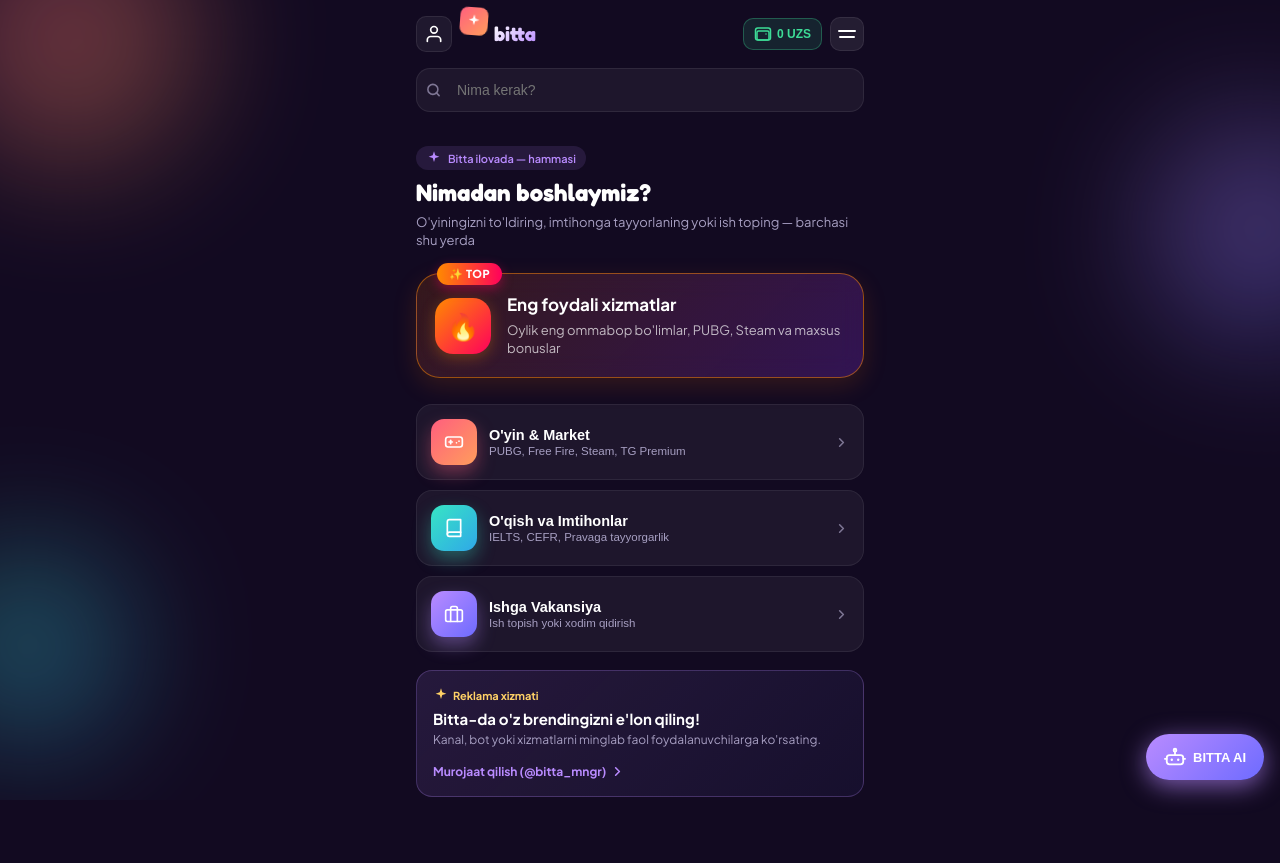
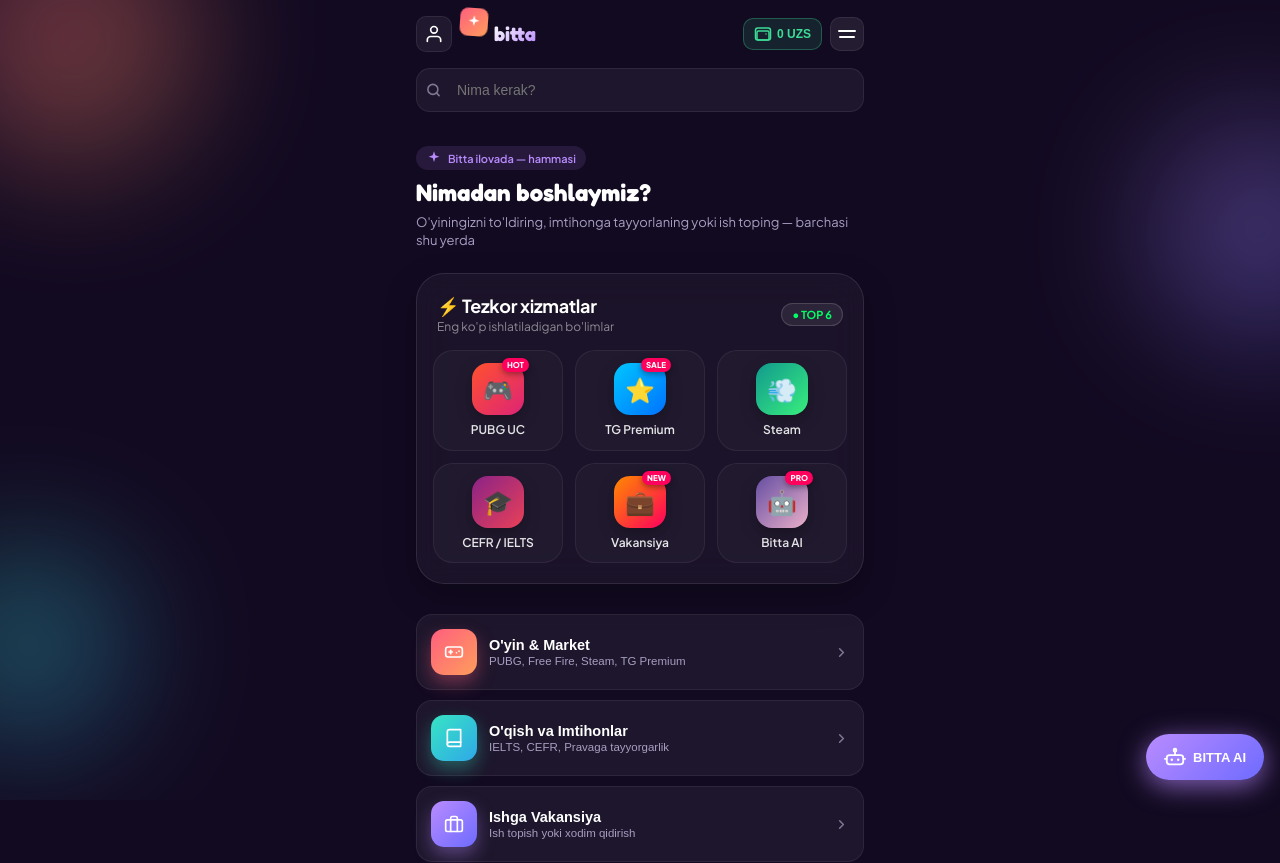
Before and after one commit to m1fne/BITTA-UI, a Next.js app: page / in a window 1280 px wide. Shown: the top 863 px of the page. Built offline with nearby package versions, Linux system fonts and the light colour scheme.

Commit message:
mini upgrade

```diff
--- a/app/TopSection.tsx
+++ b/app/TopSection.tsx
@@ -1,90 +1,137 @@
 "use client";
 import React from 'react';
 
-// Тексты на латинице
-const TOP_DATA = {
-  badge: "✨ TOP",
-  title: "Eng foydali xizmatlar",
-  description: "Oylik eng ommabop bo'limlar, PUBG, Steam va maxsus bonuslar",
-  icon: "🔥",
-  link: "#"
-};
+// Список сервисов-кубиков (как приложения на смартфоне)
+const APPS = [
+  { id: 'pubg', title: 'PUBG UC', icon: '🎮', bg: 'linear-gradient(135deg, #FF512F 0%, #DD2476 100%)', badge: 'HOT' },
+  { id: 'tg', title: 'TG Premium', icon: '⭐', bg: 'linear-gradient(135deg, #00c6ff 0%, #0072ff 100%)', badge: 'SALE' },
+  { id: 'steam', title: 'Steam', icon: '💨', bg: 'linear-gradient(135deg, #11998e 0%, #38ef7d 100%)', badge: '' },
+  { id: 'cefr', title: 'CEFR / IELTS', icon: '🎓', bg: 'linear-gradient(135deg, #8A2387 0%, #E94057 100%)', badge: '' },
+  { id: 'jobs', title: 'Vakansiya', icon: '💼', bg: 'linear-gradient(135deg, #FF8A00 0%, #FF005C 100%)', badge: 'NEW' },
+  { id: 'ai', title: 'Bitta AI', icon: '🤖', bg: 'linear-gradient(135deg, #654ea3 0%, #eaafc8 100%)', badge: 'PRO' },
+];
 
 export default function TopSection() {
   return (
-    <div style={styles.card} onClick={() => console.log('Top clicked')}>
-      <div style={styles.badge}>{TOP_DATA.badge}</div>
-      <div style={styles.content}>
-        <div style={styles.iconBox}>
-          <span style={styles.icon}>{TOP_DATA.icon}</span>
+    <div style={styles.board}>
+      {/* Шапка доски */}
+      <div style={styles.header}>
+        <div>
+          <h2 style={styles.title}>⚡ Tezkor xizmatlar</h2>
+          <p style={styles.subtitle}>Eng ko'p ishlatiladigan bo'limlar</p>
         </div>
-        <div style={styles.info}>
-          <h3 style={styles.title}>{TOP_DATA.title}</h3>
-          <p style={styles.desc}>{TOP_DATA.description}</p>
-        </div>
+        <div style={styles.liveBadge}>● TOP 6</div>
+      </div>
+
+      {/* Сетка кубиков (Grid 3x2) */}
+      <div style={styles.grid}>
+        {APPS.map((app) => (
+          <div
+            key={app.id}
+            style={styles.appCard}
+            onClick={() => console.log('Open:', app.title)}
+          >
+            <div style={{ ...styles.iconBox, background: app.bg }}>
+              <span style={styles.icon}>{app.icon}</span>
+              {app.badge && <span style={styles.appBadge}>{app.badge}</span>}
+            </div>
+            <span style={styles.appTitle}>{app.title}</span>
+          </div>
+        ))}
       </div>
     </div>
   );
 }
 
 const styles: { [key: string]: React.CSSProperties } = {
-  card: {
-    position: 'relative',
-    background: 'linear-gradient(135deg, rgba(255, 107, 0, 0.15) 0%, rgba(147, 51, 234, 0.25) 100%)',
-    border: '1px solid rgba(255, 138, 0, 0.5)',
-    borderRadius: '24px',
-    padding: '20px 18px', // Увеличили отступы, чтобы карточка стала выше и квадратнее
+  board: {
+    background: 'rgba(255, 255, 255, 0.04)',
+    border: '1px solid rgba(255, 255, 255, 0.1)',
+    borderRadius: '28px',
+    padding: '20px 16px',
+    marginBottom: '20px',
+    backdropFilter: 'blur(16px)',
+    boxShadow: '0 12px 32px rgba(0, 0, 0, 0.25)',
+  },
+  header: {
+    display: 'flex',
+    justifyContent: 'space-between',
+    alignItems: 'center',
     marginBottom: '16px',
-    backdropFilter: 'blur(12px)',
+    padding: '0 4px',
+  },
+  title: {
+    color: '#ffffff',
+    fontSize: '18px',
+    fontWeight: 700,
+    margin: 0,
+    letterSpacing: '-0.3px',
+  },
+  subtitle: {
+    color: 'rgba(255, 255, 255, 0.5)',
+    fontSize: '12px',
+    margin: '2px 0 0 0',
+  },
+  liveBadge: {
+    background: 'rgba(255, 255, 255, 0.08)',
+    border: '1px solid rgba(255, 255, 255, 0.15)',
+    color: '#00FF66',
+    fontSize: '11px',
+    fontWeight: 700,
+    padding: '4px 10px',
+    borderRadius: '20px',
+  },
+  grid: {
+    display: 'grid',
+    gridTemplateColumns: 'repeat(3, 1fr)', // 3 кубика в ряд
+    gap: '12px',
+  },
+  appCard: {
+    display: 'flex',
+    flexDirection: 'column',
+    alignItems: 'center',
+    background: 'rgba(255, 255, 255, 0.03)',
+    border: '1px solid rgba(255, 255, 255, 0.06)',
+    borderRadius: '20px',
+    padding: '12px 8px',
     cursor: 'pointer',
-    boxShadow: '0 8px 24px rgba(255, 107, 0, 0.15)'
-  },
-  badge: {
-    position: 'absolute',
-    top: '-11px',
-    left: '20px',
-    background: 'linear-gradient(90deg, #FF8A00 0%, #FF005C 100%)',
-    color: '#ffffff',
-    fontSize: '11px',
-    fontWeight: 800,
-    padding: '4px 12px',
-    borderRadius: '14px',
-    letterSpacing: '0.6px',
-    boxShadow: '0 4px 12px rgba(255, 0, 92, 0.4)'
-  },
-  content: {
-    display: 'flex',
-    alignItems: 'center',
-    gap: '16px'
+    transition: 'transform 0.15s ease, background 0.15s ease',
   },
   iconBox: {
-    width: '56px', // Более крупный квадратный блок под иконку
-    height: '56px',
-    background: 'linear-gradient(135deg, #FF8A00 0%, #FF005C 100%)',
-    borderRadius: '18px',
+    position: 'relative',
+    width: '52px',
+    height: '52px',
+    borderRadius: '16px', // Форма иконки приложения iOS
     display: 'flex',
     alignItems: 'center',
     justifyContent: 'center',
-    flexShrink: 0,
-    boxShadow: '0 4px 15px rgba(255, 138, 0, 0.3)'
+    marginBottom: '8px',
+    boxShadow: '0 6px 16px rgba(0, 0, 0, 0.3)',
   },
   icon: {
-    fontSize: '26px'
+    fontSize: '24px',
   },
-  info: {
-    flexGrow: 1
+  appBadge: {
+    position: 'absolute',
+    top: '-5px',
+    right: '-5px',
+    background: '#FF005C',
+    color: '#fff',
+    fontSize: '8px',
+    fontWeight: 900,
+    padding: '2px 5px',
+    borderRadius: '8px',
+    boxShadow: '0 2px 6px rgba(0,0,0,0.4)',
   },
-  title: {
-    color: '#ffffff',
-    fontSize: '17px',
-    fontWeight: 700,
-    margin: '0 0 6px 0',
-    lineHeight: '1.2'
+  appTitle: {
+    color: 'rgba(255, 255, 255, 0.9)',
+    fontSize: '12px',
+    fontWeight: 600,
+    textAlign: 'center',
+    lineHeight: '1.2',
+    whiteSpace: 'nowrap',
+    overflow: 'hidden',
+    textOverflow: 'ellipsis',
+    maxWidth: '100%',
   },
-  desc: {
-    color: 'rgba(255, 255, 255, 0.7)',
-    fontSize: '13px',
-    margin: 0,
-    lineHeight: '1.4'
-  }
 };
```
